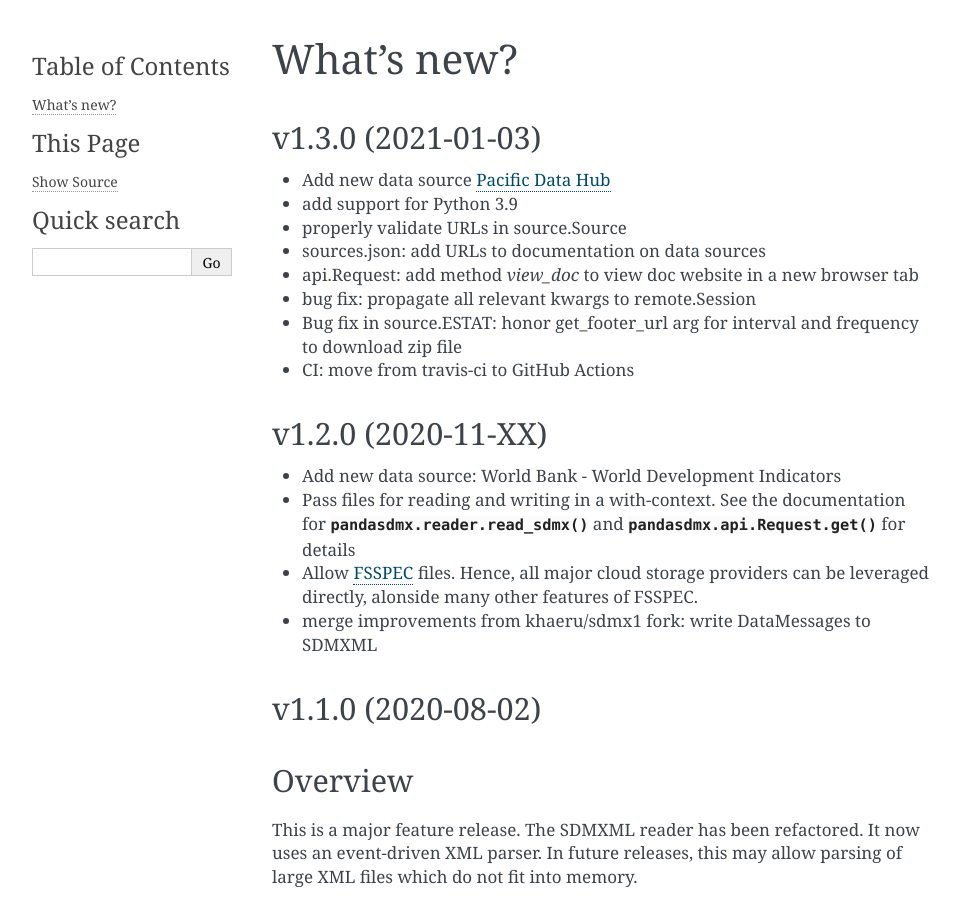
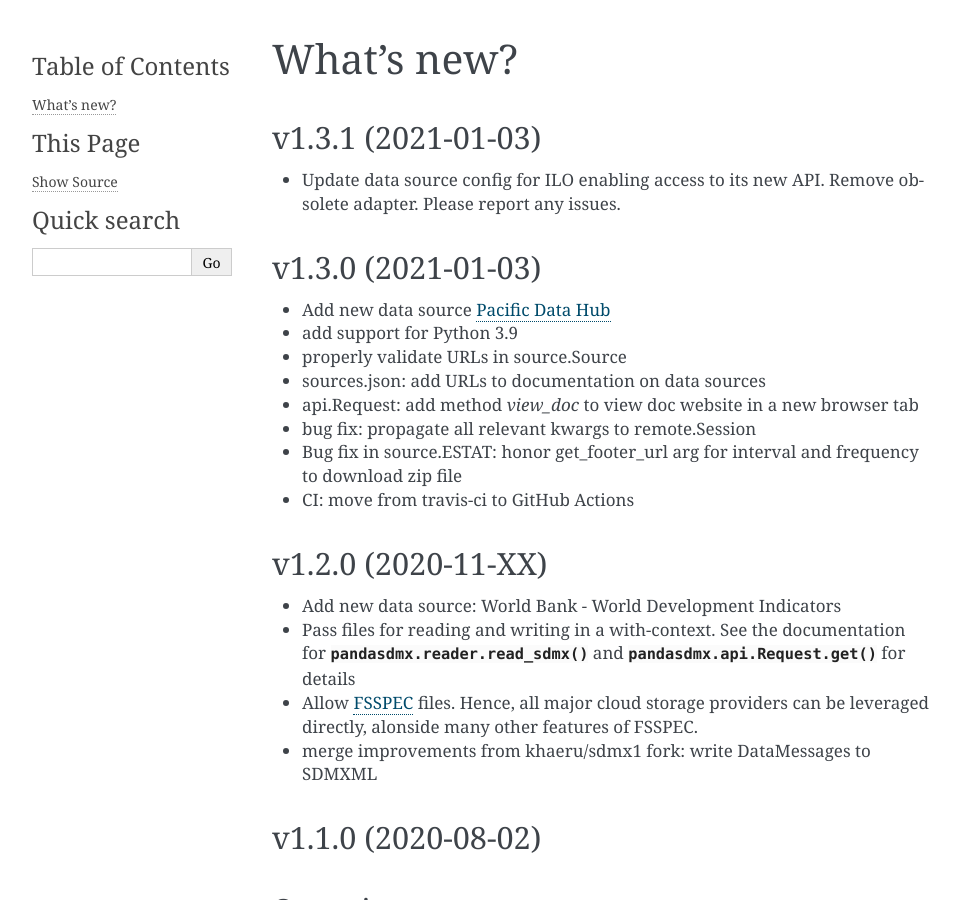
Before and after one commit to dr-leo/pandaSDMX, a Sphinx documentation site: the page built from doc/whatsnew.rst, in a window 1280 px wide and 900 px high. Shown: the whole window, without its empty margins (148-1108 px from the left). Built offline with Sphinx 7.4.7, drawn with Linux system fonts in a browser that asks for light colours; the version number is read from the project's files by our own code.

Commit message:
Update source config for ILO
Adapter has been removed. An endpoint test for ILO has been removed as well. Closes #198

```diff
--- a/README.rst
+++ b/README.rst
@@ -1,9 +1,9 @@
 pandaSDMX: Statistical Data and Metadata eXchange
 =================================================
 
-.. image:: https://travis-ci.com/dr-leo/pandaSDMX.svg?branch=master
-   :target: https://travis-ci.com/dr-leo/pandaSDMX
-   :alt: Travis-CI status
+.. image:: https://github.com/dr-leo/pandasdmx/workflows/Python%20package/badge.svg
+   :target: https://github.com/dr-leo/pandaSDMX/actions
+   :alt: Github actions CI status
 .. image:: https://codecov.io/gh/dr-leo/pandaSDMX/branch/master/graph/badge.svg
    :target: https://codecov.io/gh/dr-leo/pandaSDMX
    :alt: Codecov status
--- a/doc/whatsnew.rst
+++ b/doc/whatsnew.rst
@@ -2,6 +2,14 @@
 
 What's new?
 ===========
+
+
+
+v1.3.1 (2021-01-03)
+-------------------------------
+
+* Update data source config for ILO enabling access to its new API.
+  Remove obsolete adapter. Please report any issues.
 
 
 v1.3.0 (2021-01-03)
--- a/pandasdmx/__init__.py
+++ b/pandasdmx/__init__.py
@@ -20,7 +20,7 @@
     "to_xml",
 ]
 
-__version__ = "1.3.0"
+__version__ = "1.3.1"
 
 
 #: Top-level logger.
--- a/pyproject.toml
+++ b/pyproject.toml
@@ -39,5 +39,5 @@
     Homepage = "https://pandasdmx.readthedocs.io/en/latest/"
 
 [tool.flit.sdist]
-include = ["LICENSE"]
+include = ["LICENSE", 'README.rst']
 exclude = ['pandasdmx/tests']
```
Also changed, not shown: doc/sources.rst (+4 -9 lines), pandasdmx/source/ilo.py (deleted, +0 -24 lines), 3 other files.
